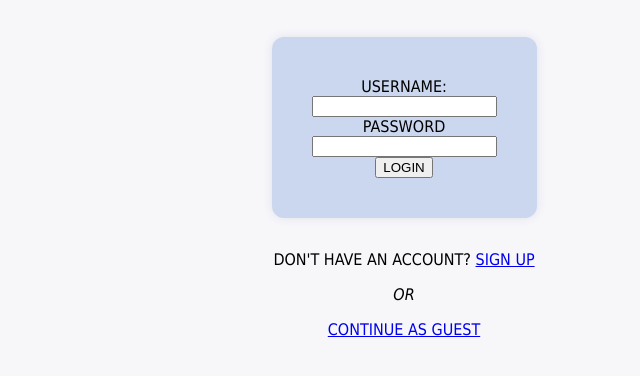
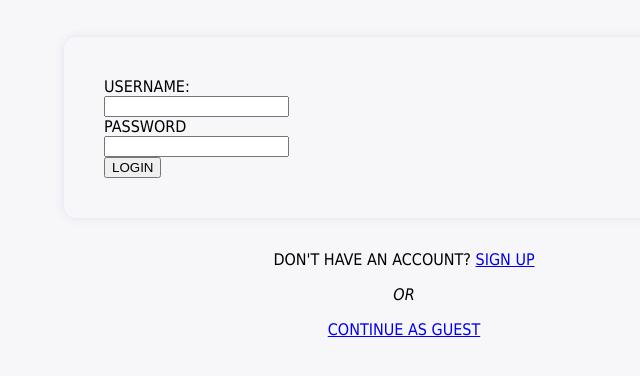
Before and after one commit to zainab-gilani/Test, a website: page test.html in a window 1280 px wide. Shown: the part 136-512 px from the top of the page, without its empty margins (236-876 px from the left). Drawn offline with Linux system fonts and the light colour scheme.

Commit message:
Amended form

```diff
--- a/style.css
+++ b/style.css
@@ -14,7 +14,8 @@ h1 {
 
 form {
     display: inline-block;
-    background-color: #CBD7EE;
+    text-align: left;
+    width: 600px;
     padding: 40px;
     border-radius: 12px;
     box-shadow: 0 0 10px #dfe1ec;
```
